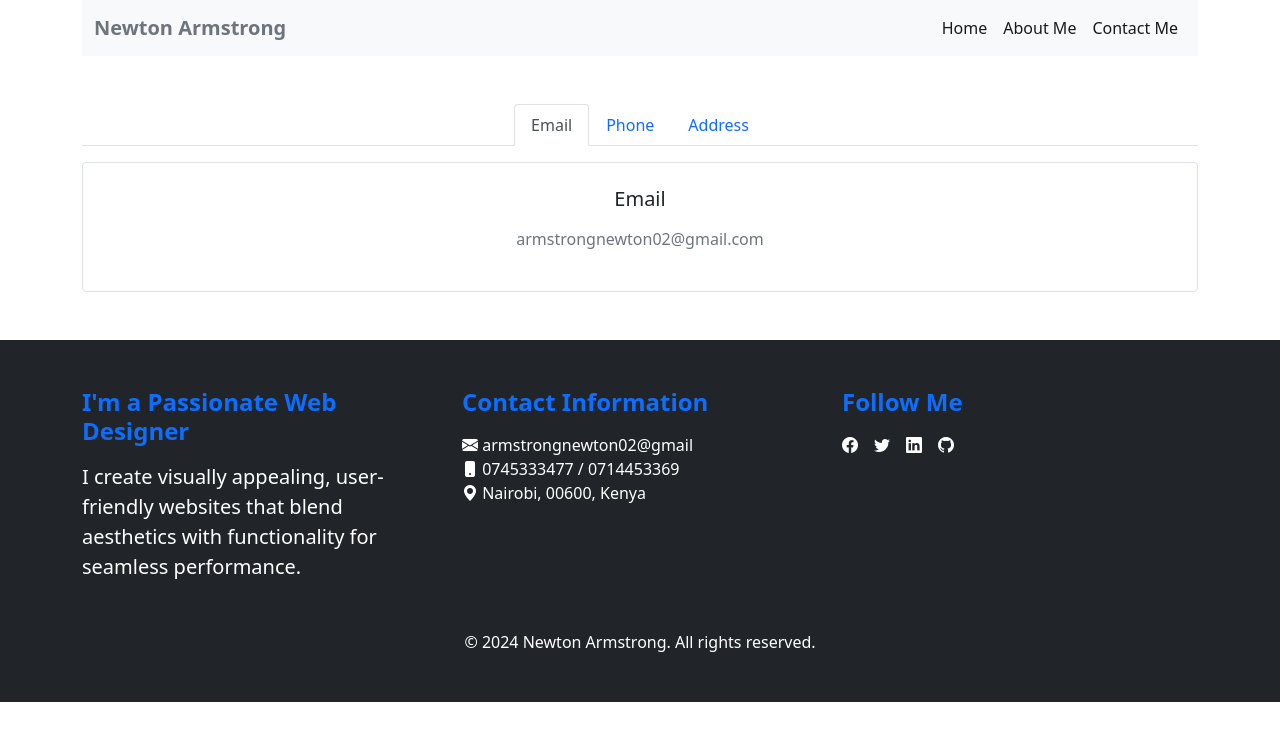
After one commit to Newtonouma/Portfolio-Web-Prodject-With-Django, a Django app: page /contact/ in a window 1280 px wide. The commit adds this page. Shown: the top 741 px of the page. Run offline with Django 5.2, Linux system fonts and the light colour scheme.

Commit message:
Added Succesfully

```diff
--- a/porfolio/Templates/pages/about.html
+++ /dev/null
@@ -1,4 +0,0 @@
-{%extends "pages/base.html"%}
-{%block content%}
-    <h1>About Nyumbani</h1>
-{%endblock%}
--- a/porfolio/Templates/pages/base.html
+++ b/porfolio/Templates/pages/base.html
@@ -49,13 +49,13 @@
             <div class="collapse navbar-collapse justify-content-end align-center" id="main-nav">
                 <ul class="navbar-nav">
                 <li class="nav-item">
-                    <a class="nav-link active" aria-current="page" href="#">Home</a>
+                    <a class="nav-link active" aria-current="page" href="{% url 'blog-home'%}">Home</a>
                 </li>
                 <li class="nav-item">
                     <a class="nav-link active" href="#aboutme">About Me</a>
                 </li>
                 <li class="nav-item">
-                    <a class="nav-link active" href="PUBLIC/contacts.html">Contact Us</a>
+                    <a class="nav-link active" href="{% url 'blog-contact'%}">Contact Me</a>
                 </li>
                 </ul>
             </div>
@@ -64,7 +64,7 @@
     </div>
     {% block content %}{%endblock%}
   <!-- Footer Section -->
-<footer class="bg-dark text-white py-5 mt-5">
+<footer class="mt-auto bg-dark text-white py-5 mt-5">
   <div class="container">
       <div class="row row-cols-1 row-cols-md-2 row-cols-lg-3 g-4">
           <!-- Column 1: About Section -->
--- /dev/null
+++ b/porfolio/Templates/pages/contact.html
@@ -0,0 +1,26 @@
+{%extends "pages/base.html"%}
+{%block content%}
+<div class="container my-5">
+    <nav>
+        <div class="nav nav-tabs justify-content-center" id="nav-tab" role="tablist">
+            <button class="nav-link active" id="nav-email-tab" data-bs-toggle="tab" data-bs-target="#nav-email" type="button" role="tab" aria-controls="nav-email" aria-selected="true">Email</button>
+            <button class="nav-link" id="nav-phone-tab" data-bs-toggle="tab" data-bs-target="#nav-phone" type="button" role="tab" aria-controls="nav-phone" aria-selected="false">Phone</button>
+            <button class="nav-link" id="nav-address-tab" data-bs-toggle="tab" data-bs-target="#nav-address" type="button" role="tab" aria-controls="nav-address" aria-selected="false">Address</button>
+        </div>
+    </nav>
+    <div class="tab-content border rounded p-4 mt-3" id="nav-tabContent">
+        <div class="tab-pane fade show active text-center" id="nav-email" role="tabpanel" aria-labelledby="nav-email-tab">
+            <h5 class="mb-3">Email</h5>
+            <p class="text-muted">armstrongnewton02@gmail.com</p>
+        </div>
+        <div class="tab-pane fade text-center" id="nav-phone" role="tabpanel" aria-labelledby="nav-phone-tab">
+            <h5 class="mb-3">Phone</h5>
+            <p class="text-muted">0745333477 / 0714453369</p>
+        </div>
+        <div class="tab-pane fade text-center" id="nav-address" role="tabpanel" aria-labelledby="nav-address-tab">
+            <h5 class="mb-3">Address</h5>
+            <p class="text-muted">00600 NAIROBI</p>
+        </div>
+    </div>
+</div>
+{%endblock%}
--- a/porfolio/Templates/pages/home.html
+++ b/porfolio/Templates/pages/home.html
@@ -23,12 +23,11 @@
                 <!-- Right Column (Image or Form) -->
                 <div class="col-md-6 text-center d-none d-md-block">
                     <!-- Profile Image or Other Content -->
-                    <img class="img-fluid rounded-circle shadow-lg" src="path_to_your_image.jpg" alt="profile" style="max-width: 350px;">
+                    <img class="img-fluid rounded-circle shadow-lg" src="../assets/me.jpeg" alt="profile" style="max-width: 350px;">
                 </div>
             </div>
         </div>
 
-        <!--about me section-->
         <!-- About Me Section -->
         <div class="container py-5" style="margin-top: 60px;">
             <div id="aboutme" class="row justify-content-center align-items-stretch row-cols-1 row-cols-md-3 g-4">
--- a/porfolio/urls.py
+++ b/porfolio/urls.py
@@ -3,5 +3,5 @@ from . import views
 
 urlpatterns = [
     path('', views.home, name='blog-home'),
-    path('about/', views.about, name='blog-about'),
+    path('contact/', views.about, name='blog-contact'),
 ]
--- a/porfolio/views.py
+++ b/porfolio/views.py
@@ -14,4 +14,4 @@ def home(request):
     return render(request, 'pages/home.html', {'form': form})
 
 def about(request):
-    return render(request, 'pages/about.html')
+    return render(request, 'pages/contact.html')
```
Also changed, not shown: Readme.md (added), porfolio/assets/me.jpeg (added).
